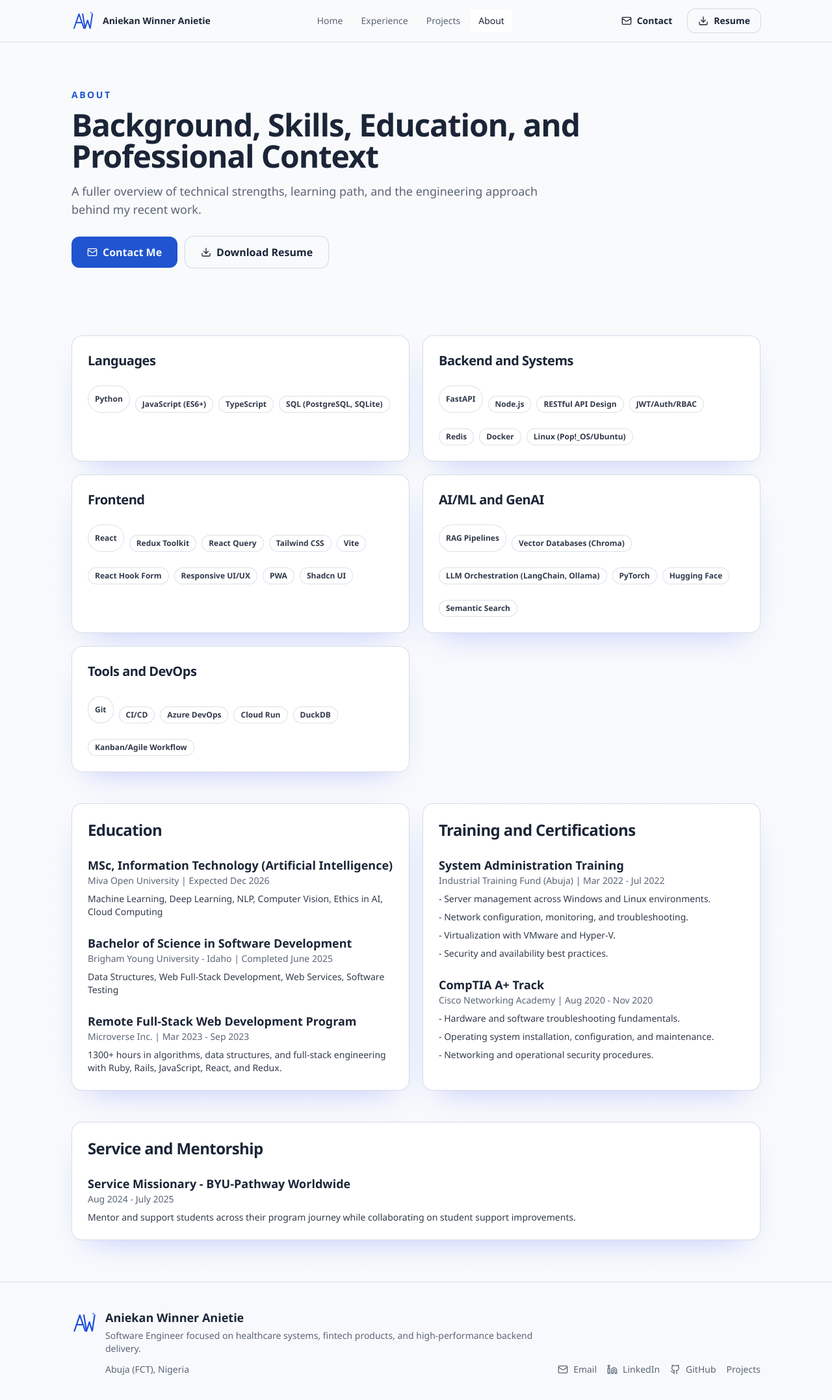
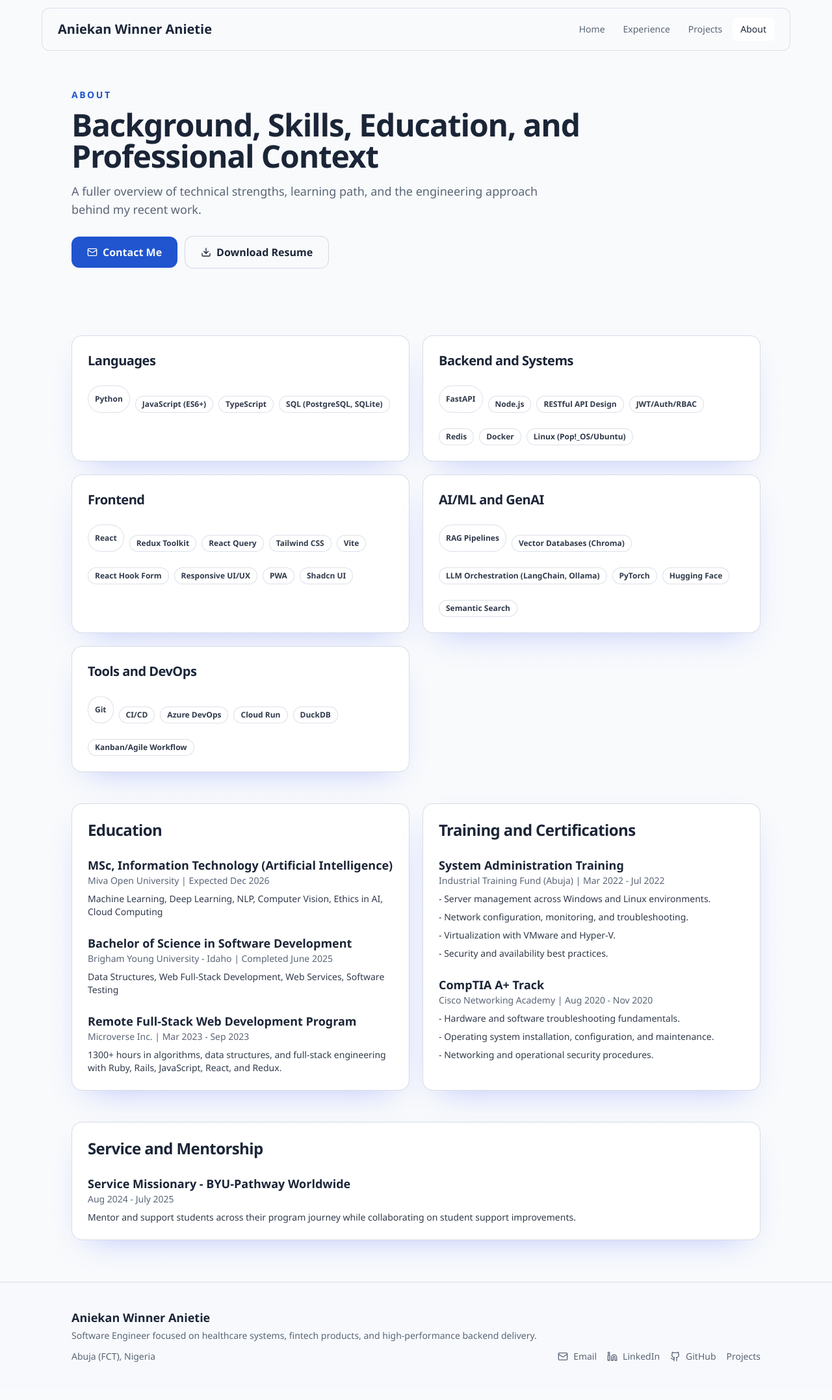
Before and after one commit to DevaWinner/my-portfolio, a Next.js app: page /about in a window 1280 px wide. Shown: the top 2154 px of the page at 65% size. Built offline with nearby package versions, Linux system fonts and the light colour scheme.

Commit message:
feat: adjust spacing and layout in various components for improved UI consistency

```diff
--- a/app/about/page.tsx
+++ b/app/about/page.tsx
@@ -8,7 +8,7 @@ import { portfolioData } from "@/lib/portfolio-data";
 
 export default function AboutPage() {
   return (
-    <div className="space-y-12 pb-16">
+    <div className="space-y-9 pb-16 sm:space-y-12">
       <PageHero
         kicker="About"
         title="Background, Skills, Education, and Professional Context"
--- a/app/experience/page.tsx
+++ b/app/experience/page.tsx
@@ -5,7 +5,7 @@ import { portfolioData } from "@/lib/portfolio-data";
 
 export default function ExperiencePage() {
   return (
-    <div className="space-y-12 pb-16">
+    <div className="space-y-9 pb-16 sm:space-y-12">
       <PageHero
         kicker="Experience"
         title="Professional Experience and Delivery Outcomes"
--- a/app/page.tsx
+++ b/app/page.tsx
@@ -13,7 +13,7 @@ const featuredProjects = portfolioData.projects.filter((project) => project.feat
 
 export default function HomePage() {
   return (
-    <div className="space-y-14 pb-16">
+    <div className="space-y-10 pb-16 sm:space-y-14">
       <PageHero
         kicker="Portfolio"
         title={`${portfolioData.profile.name} - ${portfolioData.profile.title}`}
--- a/app/projects/page.tsx
+++ b/app/projects/page.tsx
@@ -8,7 +8,7 @@ const otherProjects = portfolioData.projects.filter((project) => !project.featur
 
 export default function ProjectsPage() {
   return (
-    <div className="space-y-12 pb-16">
+    <div className="space-y-9 pb-16 sm:space-y-12">
       <PageHero
         kicker="Projects"
         title="Project Work Across Product, Client, and Platform Delivery"
--- a/components/page-hero.tsx
+++ b/components/page-hero.tsx
@@ -9,11 +9,11 @@ interface PageHeroProps {
 
 export function PageHero({ title, description, kicker, actions }: PageHeroProps) {
   return (
-    <section className="container py-12 sm:py-14">
+    <section className="container pb-6 pt-10 sm:py-14">
       {kicker ? <p className="text-sm font-semibold uppercase tracking-[0.18em] text-primary">{kicker}</p> : null}
       <h1 className="mt-3 max-w-4xl font-heading text-3xl font-bold tracking-tight sm:text-4xl lg:text-5xl">{title}</h1>
       <p className="mt-4 max-w-3xl text-base leading-relaxed text-muted sm:text-lg">{description}</p>
-      {actions ? <div className="mt-7 flex flex-wrap items-center gap-3">{actions}</div> : null}
+      {actions ? <div className="mt-6 flex flex-wrap items-center gap-3 sm:mt-7">{actions}</div> : null}
     </section>
   );
 }
--- a/components/site-footer.tsx
+++ b/components/site-footer.tsx
@@ -1,4 +1,3 @@
-import Image from "next/image";
 import Link from "next/link";
 import { Github, Linkedin, Mail } from "lucide-react";
 
@@ -8,19 +7,10 @@ export function SiteFooter() {
   return (
     <footer className="border-t border-border/80 bg-background/90">
       <div className="container grid gap-6 py-10 md:grid-cols-[1fr_auto] md:items-end">
-        <div className="flex items-start gap-3">
-          <Image
-            src="/logo-mark.svg"
-            alt="Aniekan Winner logo"
-            width={40}
-            height={40}
-            className="mt-0.5 h-10 w-10 shrink-0"
-          />
-          <div>
-            <p className="font-heading text-lg font-semibold">{portfolioData.profile.name}</p>
-            <p className="mt-1 text-sm text-muted">{portfolioData.profile.headline}</p>
-            <p className="mt-3 text-sm text-muted">{portfolioData.profile.location}</p>
-          </div>
+        <div>
+          <p className="font-heading text-lg font-semibold">{portfolioData.profile.name}</p>
+          <p className="mt-1 text-sm text-muted">{portfolioData.profile.headline}</p>
+          <p className="mt-3 text-sm text-muted">{portfolioData.profile.location}</p>
         </div>
 
         <div className="flex flex-wrap items-center gap-4 text-sm">
--- a/components/site-header.tsx
+++ b/components/site-header.tsx
@@ -1,6 +1,5 @@
 "use client";
 
-import Image from "next/image";
 import Link from "next/link";
 import { usePathname } from "next/navigation";
 import { Download, Mail, Menu, X } from "lucide-react";
@@ -23,18 +22,10 @@ export function SiteHeader() {
 
   return (
     <>
-      <header className="fixed inset-x-0 top-0 z-50 border-b border-border/80 bg-background/95 backdrop-blur">
-        <div className="container flex h-16 items-center justify-between gap-4">
-          <Link href="/" className="inline-flex min-w-0 items-center gap-3">
-            <Image
-              src="/logo-mark.svg"
-              alt="Aniekan Winner logo"
-              width={36}
-              height={36}
-              priority
-              className="h-9 w-9 shrink-0"
-            />
-            <span className="truncate font-heading text-sm font-semibold">{portfolioData.profile.name}</span>
+      <header className="fixed left-1/2 top-3 z-50 w-[calc(100%-1rem)] max-w-6xl -translate-x-1/2 rounded-xl border border-border/80 bg-background/95 backdrop-blur">
+        <div className="flex h-16 items-center justify-between gap-4 px-4 sm:px-6">
+          <Link href="/" className="inline-flex min-w-0 items-center">
+            <span className="truncate font-heading text-lg font-semibold sm:text-xl">{portfolioData.profile.name}</span>
           </Link>
 
           <nav className="hidden items-center gap-1 md:flex">
@@ -55,27 +46,13 @@ export function SiteHeader() {
             })}
           </nav>
 
-          <div className="hidden items-center gap-2 md:flex">
-            <a href={`mailto:${portfolioData.profile.contact.email}`} className={buttonVariants({ variant: "ghost", size: "sm" })}>
-              <Mail className="h-4 w-4" />
-              Contact
-            </a>
-            <a
-              href={portfolioData.profile.contact.resumePath}
-              target="_blank"
-              rel="noreferrer"
-              className={buttonVariants({ variant: "outline", size: "sm" })}
-            >
-              <Download className="h-4 w-4" />
-              Resume
-            </a>
-          </div>
-
           <button
             type="button"
             className={cn(buttonVariants({ variant: "ghost", size: "sm" }), "md:hidden")}
             onClick={() => setMobileMenuOpen(true)}
             aria-label="Open menu"
+            aria-expanded={mobileMenuOpen}
+            aria-controls="site-navigation-drawer"
           >
             <Menu className="h-5 w-5" />
           </button>
@@ -84,15 +61,16 @@ export function SiteHeader() {
 
       <div
         className={cn(
-          "fixed inset-0 z-40 bg-black/40 transition-opacity md:hidden",
+          "fixed inset-0 z-50 bg-black/40 transition-opacity md:hidden",
           mobileMenuOpen ? "pointer-events-auto opacity-100" : "pointer-events-none opacity-0"
         )}
         onClick={() => setMobileMenuOpen(false)}
       />
 
       <aside
+        id="site-navigation-drawer"
         className={cn(
-          "fixed right-0 top-0 z-50 h-full w-72 border-l border-border bg-background p-5 transition-transform md:hidden",
+          "fixed right-0 top-0 z-[60] h-full w-[min(22rem,100vw)] border-l border-border bg-background p-5 transition-transform md:hidden",
           mobileMenuOpen ? "translate-x-0" : "translate-x-full"
         )}
       >
--- a/lib/portfolio-data.ts
+++ b/lib/portfolio-data.ts
@@ -374,10 +374,10 @@ export const portfolioData = {
     }
   } satisfies Profile,
   metrics: [
-    { value: "4+ years", label: "Software engineering experience" },
+    { value: "3+ years", label: "Software engineering experience" },
     { value: "60%+", label: "Retention growth delivered" },
     { value: "35%", label: "Conversion lift on core health products" },
-    { value: "5,000+", label: "Monthly visitors on led web platform" }
+    { value: "100,000+", label: "Monthly visitors on led web platform" }
   ] satisfies Metric[],
   focusAreas: [
     "Reliable API and backend architecture for healthcare and fintech products",
```
